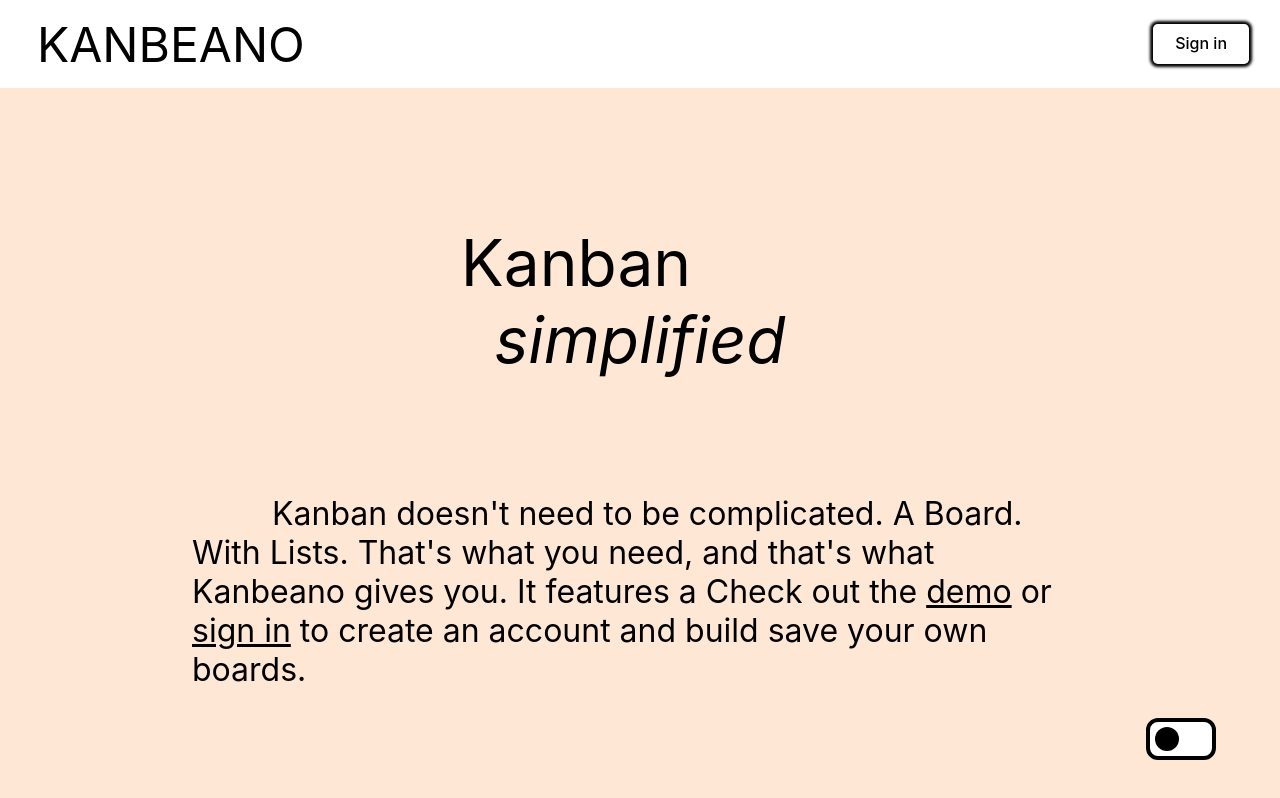
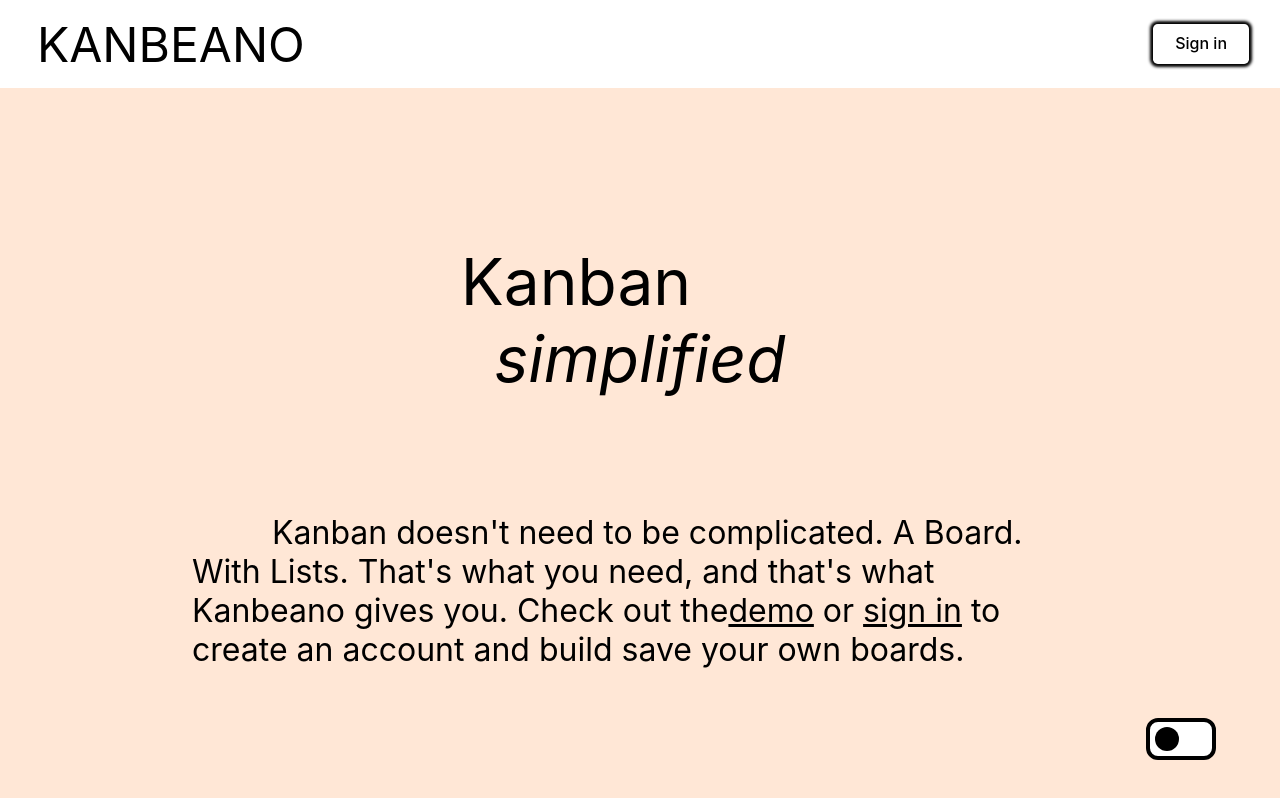
Before and after one commit to Christopher-Stevers/NewKanbeano, a Next.js app: page / in a window 1280 px wide. Shown: the top 798 px of the page. Built offline with nearby package versions, Linux system fonts and the light colour scheme; no server answers.

Commit message:
fixed copy on main page

```diff
--- a/pages/index.js
+++ b/pages/index.js
@@ -24,7 +24,8 @@ export default function Home() {
   <Header />
 
 <main className={styles.main}><h2 className={styles.h2}>Kanban <em className={styles.em}>simplified</em></h2>
-<p className={styles.like}>Kanban  doesn't need to be complicated. A Board. With Lists. That's what you need, and that's what Kanbeano gives you. It features a  Check out the <span className={styles.link}><Link href="/demo">demo</Link></span> or <button onClick={signIn} className={styles.link}>sign in</button> to create an account and build save your own boards.</p></main>
+<p className={styles.like}>Kanban  doesn't need to be complicated. A Board. With Lists. That's what you need, and that's what Kanbeano gives you. Check out the
+<span className={styles.link}><Link href="/demo">demo</Link></span> or <button onClick={signIn} className={styles.link}>sign in</button> to create an account and build save your own boards.</p></main>
 <ColorPicker/>
   </>
   )
```
